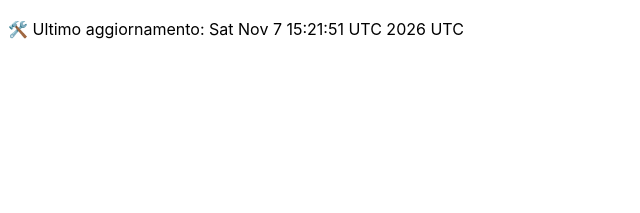
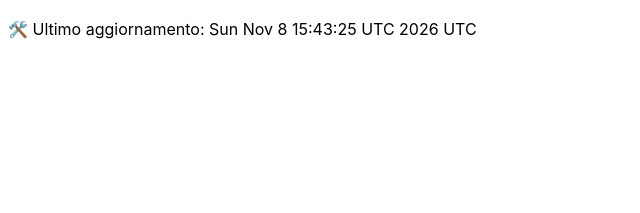
Before and after one commit to DanteTrb/DanteTrb.github.io, a Jekyll site: the page built from badges.md, in a window 1280 px wide. Shown: the top 213 px of the page, without its empty margins (0-640 px from the left). Built offline with Jekyll 4.4.1, drawn with Linux system fonts in a browser that asks for light colours; our own code applies the rules of GitHub Pages for plain Markdown files.

Commit message:
🛠️ Aggiornamento automatico badge

```diff
--- a/badges.md
+++ b/badges.md
@@ -1 +1 @@
-🛠️ Ultimo aggiornamento: Sat Nov  7 15:21:51 UTC 2026 UTC
+🛠️ Ultimo aggiornamento: Sun Nov  8 15:43:25 UTC 2026 UTC
```
